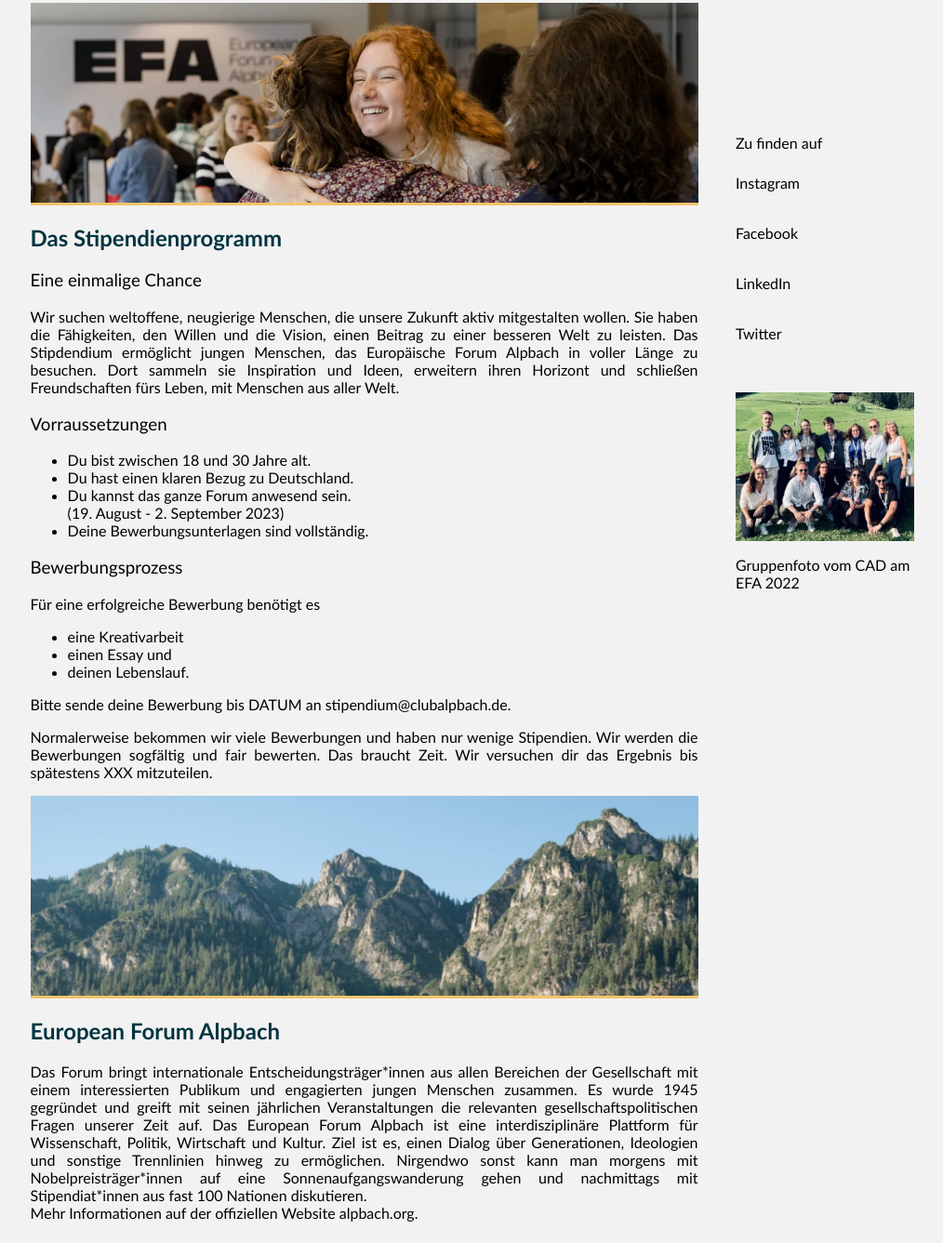
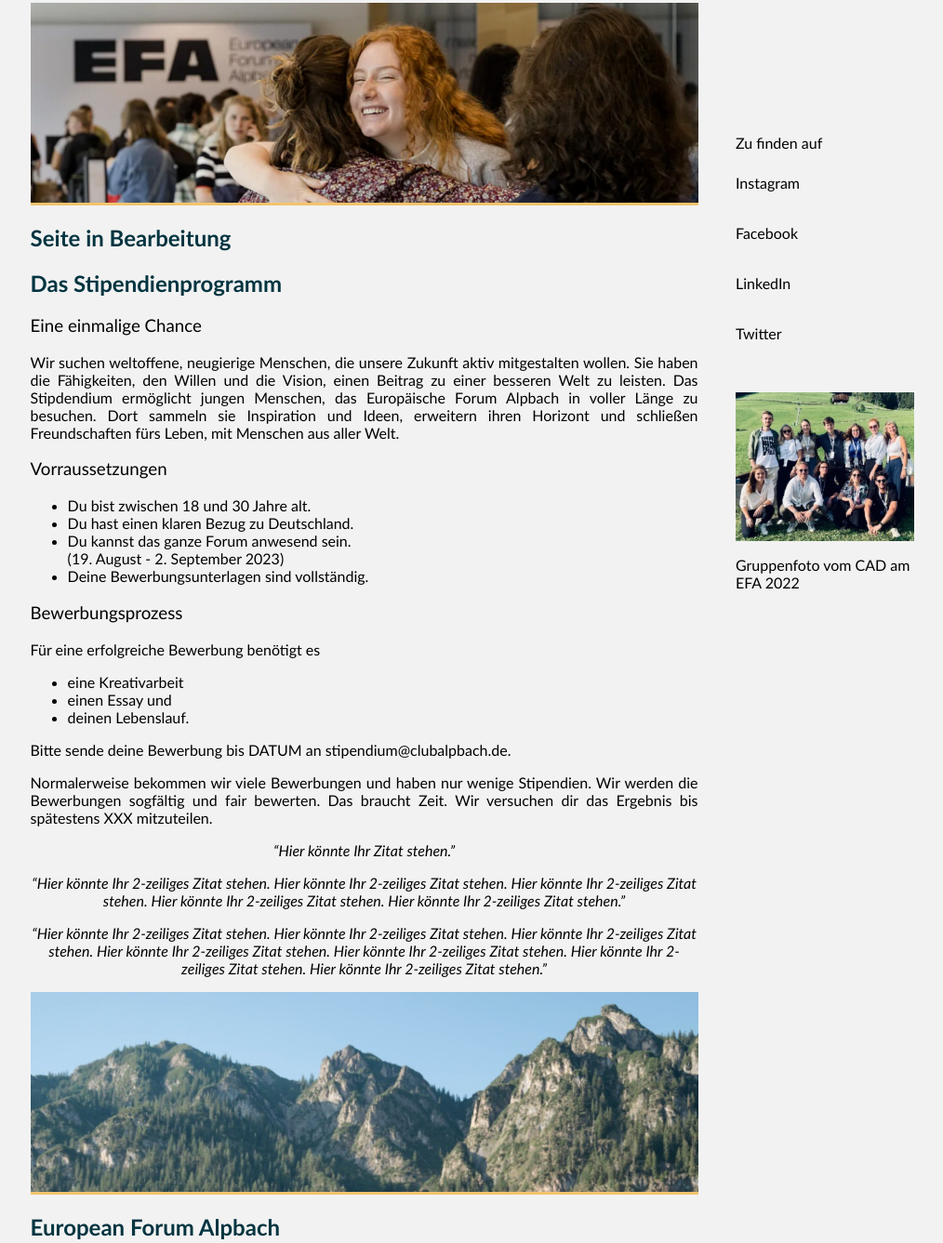
Before and after one commit to ClubAlpbachDE/ClubAlpbachDE.github.io, a plain HTML site: page index.html in a window 1280 px wide. Shown: the part 213-1550 px from the top of the page at 93% size, without its empty margins (122-1136 px from the left). Drawn offline with Linux system fonts and the light colour scheme; grey boxes are pictures that could not be loaded.

Commit message:
Update index.html

```diff
--- a/index.html
+++ b/index.html
@@ -16,7 +16,7 @@
     Header starts here. It contains Logo and 3 navigation links.
     ****************************************************************************-->
     <div id="logo"> <img src="https://github.com/ClubAlpbachDE/ClubAlpbachDE.github.io/blob/main/CAD_logo_VAR_02.png?raw=true" alt="CAD logo"> </div>
-	  <h1>Seite in Bearbeitung</h1>
+
     <nav> <a href="#Stipendien" title="Stipendienprogramm">Stipendien</a> <a href="#EFA" title="European Forum Alpbach">EFA</a><a href="#CAD" title="Club Alpbach Deutschland">CAD</a> </nav>
   </header>
   <div id="content">
@@ -27,7 +27,8 @@
     Main Blog content starts here
     ****************************************************************************-->
       <div id="bannerImage"><img src="https://github.com/ClubAlpbachDE/ClubAlpbachDE.github.io/blob/main/Stipendium_Foto_Website.png?raw=true" alt="Header Stipendienprogramm 2023 (c) EFA - Philipp Huber"/></div>
-	<h1 id="Stipendien"><!-- Blog title -->Das Stipendienprogramm</h1>
+	 <h1>Seite in Bearbeitung</h1>
+	    <h1 id="Stipendien"><!-- Blog title -->Das Stipendienprogramm</h1>
       <h3><!-- Tagline -->Eine einmalige Chance</h3>
       <p>Wir suchen weltoffene, neugierige Menschen, die unsere Zukunft aktiv mitgestalten wollen. Sie haben die Fähigkeiten, den Willen und die Vision, einen Beitrag zu einer besseren Welt zu leisten. Das Stipdendium ermöglicht jungen Menschen,
 das Europäische Forum Alpbach in voller Länge zu besuchen. Dort sammeln sie Inspiration und Ideen, erweitern ihren Horizont und schließen Freundschaften fürs Leben, mit Menschen aus aller Welt. </p>
@@ -45,7 +46,9 @@
 	 </ul>
 		<p>Bitte sende deine Bewerbung bis DATUM an <a href="mailto:stipendium@clubalpbach.de">stipendium@clubalpbach.de</a>. </p> <p>Normalerweise bekommen wir viele Bewerbungen und haben nur wenige Stipendien. Wir werden die Bewerbungen sogfältig und fair bewerten. Das braucht Zeit. Wir versuchen dir das Ergebnis bis spätestens XXX mitzuteilen.
 </p>
-
+		<p style="font-style: italic; text-align: center;">&#8220;Hier könnte Ihr Zitat stehen.&#8221;</p>
+		<p style="font-style: italic; text-align: center;">&#8220;Hier könnte Ihr 2-zeiliges Zitat stehen. Hier könnte Ihr 2-zeiliges Zitat stehen. Hier könnte Ihr 2-zeiliges Zitat stehen. Hier könnte Ihr 2-zeiliges Zitat stehen. Hier könnte Ihr 2-zeiliges Zitat stehen.&#8221;</p>
+		<p style="font-style: italic; text-align: center;">&#8220;Hier könnte Ihr 2-zeiliges Zitat stehen. Hier könnte Ihr 2-zeiliges Zitat stehen. Hier könnte Ihr 2-zeiliges Zitat stehen. Hier könnte Ihr 2-zeiliges Zitat stehen. Hier könnte Ihr 2-zeiliges Zitat stehen. Hier könnte Ihr 2-zeiliges Zitat stehen. Hier könnte Ihr 2-zeiliges Zitat stehen.&#8221;</p>
 		      <div id="bannerImage"><img src="https://github.com/ClubAlpbachDE/ClubAlpbachDE.github.io/blob/main/Alpbach_Landschaft%201000x300%20(c)EFA_Elisabeth_Mandl%20.jpg?raw=true" alt="Header Alpbach Landschaftsfoto (c)EFA_Elisabeth_Mandl"/></div>
 	  <h1 id="EFA">European Forum Alpbach</h1>
 		<p>Das Forum bringt internationale Entscheidungsträger*innen aus allen Bereichen der Gesellschaft mit einem interessierten Publikum und engagierten jungen Menschen zusammen. Es wurde 1945 gegründet und greift mit seinen jährlichen Veranstaltungen die relevanten gesellschaftspolitischen Fragen unserer Zeit auf. Das European Forum Alpbach ist eine interdisziplinäre Plattform für Wissenschaft, Politik, Wirtschaft und Kultur.
```
